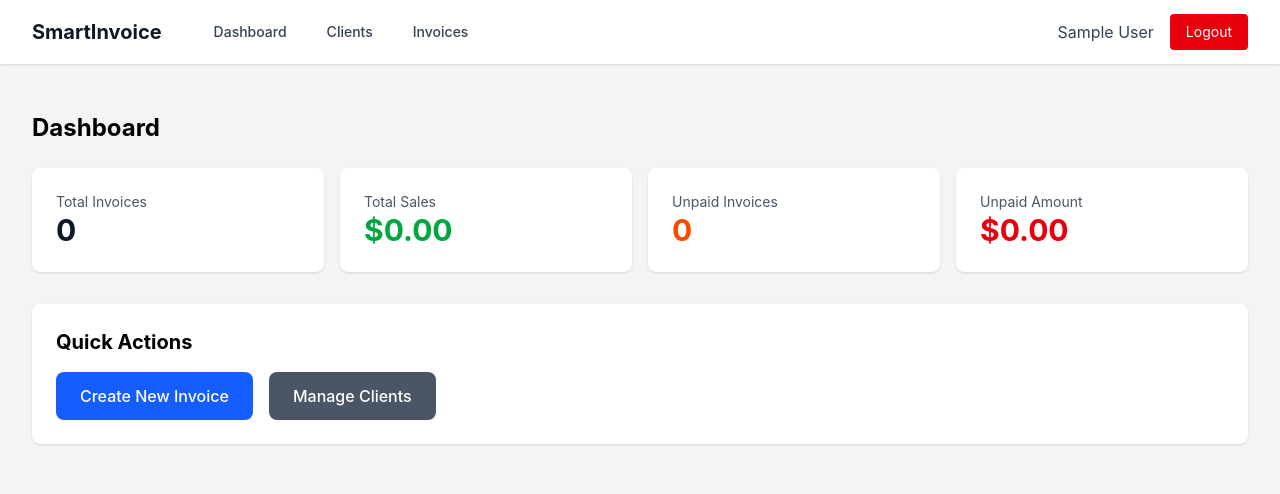
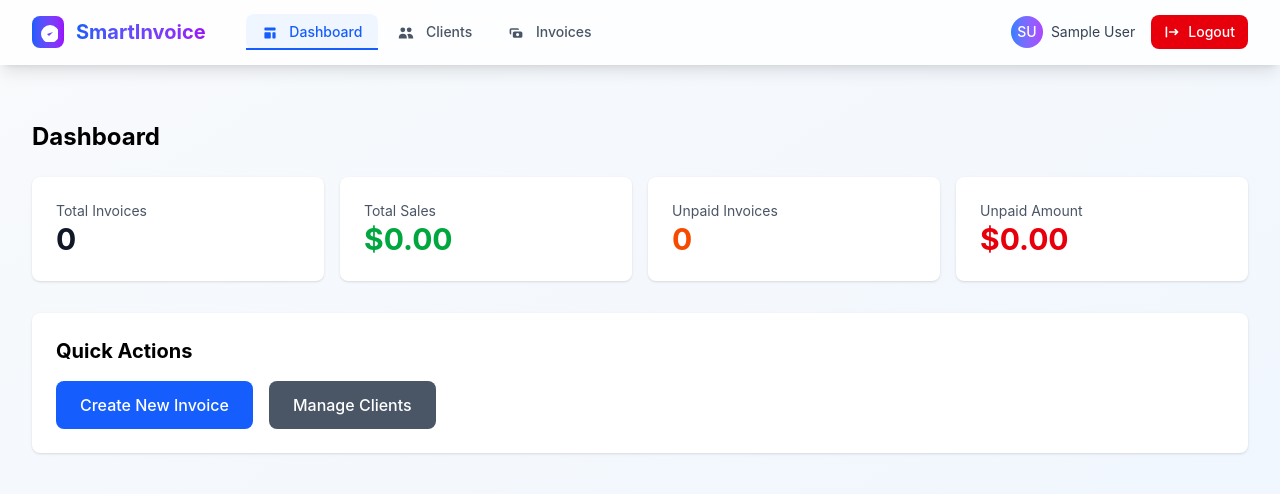
Before and after one commit to bells-solutions/smart-invoice, a Vue app in the folder frontend/: page /dashboard in a window 1280 px wide. Shown: the top 494 px of the page. Built offline with nearby package versions, Linux system fonts and the light colour scheme; no server answers; sample sign-in values are in the browser's storage.

Commit message:
Enhance layout design with modern navigation bar and user menu

```diff
--- a/frontend/src/components/Layout.vue
+++ b/frontend/src/components/Layout.vue
@@ -1,40 +1,135 @@
 <template>
-  <div class="min-h-screen bg-gray-100">
-    <nav class="bg-white shadow-sm">
+  <div class="min-h-screen bg-gradient-to-br from-slate-50 to-blue-50">
+    <!-- Modern Navigation Bar -->
+    <nav
+      class="bg-white/80 backdrop-blur-md shadow-lg border-b border-white/20 sticky top-0 z-50"
+    >
       <div class="max-w-7xl mx-auto px-4 sm:px-6 lg:px-8">
         <div class="flex justify-between h-16">
           <div class="flex items-center">
-            <h1 class="text-xl font-bold text-gray-900">SmartInvoice</h1>
-            <div class="ml-10 flex space-x-4">
+            <!-- Enhanced Logo/Brand -->
+            <div class="flex items-center space-x-3">
+              <div
+                class="w-8 h-8 bg-gradient-to-r from-blue-600 to-purple-600 rounded-lg flex items-center justify-center"
+              >
+                <svg
+                  class="w-5 h-5 text-white"
+                  fill="currentColor"
+                  viewBox="0 0 20 20"
+                >
+                  <path d="M9 12l2 2 4-4m6 2a9 9 0 11-18 0 9 9 0 0118 0z" />
+                </svg>
+              </div>
+              <h1
+                class="text-xl font-bold bg-gradient-to-r from-blue-600 to-purple-600 bg-clip-text text-transparent"
+              >
+                SmartInvoice
+              </h1>
+            </div>
+
+            <!-- Navigation Links -->
+            <div class="ml-10 flex space-x-1">
               <router-link
                 to="/dashboard"
-                class="text-gray-700 hover:text-gray-900 px-3 py-2 rounded-md text-sm font-medium"
+                class="relative px-4 py-2 rounded-lg text-sm font-medium transition-all duration-200 hover:bg-blue-50 hover:text-blue-600 group"
+                :class="{
+                  'text-blue-600 bg-blue-50': $route.path === '/dashboard',
+                  'text-gray-600': $route.path !== '/dashboard',
+                }"
               >
+                <svg
+                  class="w-4 h-4 inline mr-2"
+                  fill="currentColor"
+                  viewBox="0 0 20 20"
+                >
+                  <path
+                    d="M3 4a1 1 0 011-1h12a1 1 0 011 1v2a1 1 0 01-1 1H4a1 1 0 01-1-1V4zM3 10a1 1 0 011-1h6a1 1 0 011 1v6a1 1 0 01-1 1H4a1 1 0 01-1-1v-6zM14 9a1 1 0 00-1 1v6a1 1 0 001 1h2a1 1 0 001-1v-6a1 1 0 00-1-1h-2z"
+                  />
+                </svg>
                 Dashboard
+                <div
+                  class="absolute bottom-0 left-0 w-full h-0.5 bg-blue-600 scale-x-0 group-hover:scale-x-100 transition-transform duration-200"
+                  :class="{ 'scale-x-100': $route.path === '/dashboard' }"
+                ></div>
               </router-link>
+
               <router-link
                 to="/clients"
-                class="text-gray-700 hover:text-gray-900 px-3 py-2 rounded-md text-sm font-medium"
+                class="relative px-4 py-2 rounded-lg text-sm font-medium transition-all duration-200 hover:bg-blue-50 hover:text-blue-600 group"
+                :class="{
+                  'text-blue-600 bg-blue-50': $route.path === '/clients',
+                  'text-gray-600': $route.path !== '/clients',
+                }"
               >
+                <svg
+                  class="w-4 h-4 inline mr-2"
+                  fill="currentColor"
+                  viewBox="0 0 20 20"
+                >
+                  <path
+                    d="M9 6a3 3 0 11-6 0 3 3 0 016 0zM17 6a3 3 0 11-6 0 3 3 0 016 0zM12.93 17c.046-.327.07-.66.07-1a6.97 6.97 0 00-1.5-4.33A5 5 0 0119 16v1h-6.07zM6 11a5 5 0 015 5v1H1v-1a5 5 0 015-5z"
+                  />
+                </svg>
                 Clients
+                <div
+                  class="absolute bottom-0 left-0 w-full h-0.5 bg-blue-600 scale-x-0 group-hover:scale-x-100 transition-transform duration-200"
+                  :class="{ 'scale-x-100': $route.path === '/clients' }"
+                ></div>
               </router-link>
+
               <router-link
                 to="/invoices"
-                class="text-gray-700 hover:text-gray-900 px-3 py-2 rounded-md text-sm font-medium"
+                class="relative px-4 py-2 rounded-lg text-sm font-medium transition-all duration-200 hover:bg-blue-50 hover:text-blue-600 group"
+                :class="{
+                  'text-blue-600 bg-blue-50': $route.path === '/invoices',
+                  'text-gray-600': $route.path !== '/invoices',
+                }"
               >
+                <svg
+                  class="w-4 h-4 inline mr-2"
+                  fill="currentColor"
+                  viewBox="0 0 20 20"
+                >
+                  <path
+                    fill-rule="evenodd"
+                    d="M4 4a2 2 0 00-2 2v4a2 2 0 002 2V6h10a2 2 0 00-2-2H4zm2 6a2 2 0 012-2h8a2 2 0 012 2v4a2 2 0 01-2 2H8a2 2 0 01-2-2v-4zm6 4a2 2 0 100-4 2 2 0 000 4z"
+                    clip-rule="evenodd"
+                  />
+                </svg>
                 Invoices
+                <div
+                  class="absolute bottom-0 left-0 w-full h-0.5 bg-blue-600 scale-x-0 group-hover:scale-x-100 transition-transform duration-200"
+                  :class="{ 'scale-x-100': $route.path === '/invoices' }"
+                ></div>
               </router-link>
             </div>
           </div>
-          <div class="flex items-center">
-            <span class="text-gray-700 mr-4"
-              >{{ authStore.user?.firstName }}
-              {{ authStore.user?.lastName }}
-            </span>
+
+          <!-- User Menu -->
+          <div class="flex items-center space-x-4">
+            <div class="flex items-center space-x-2 text-sm text-gray-700">
+              <div
+                class="w-8 h-8 bg-gradient-to-r from-blue-500 to-purple-500 rounded-full flex items-center justify-center text-white font-medium"
+              >
+                {{ authStore.user?.firstName?.[0]
+                }}{{ authStore.user?.lastName?.[0] }}
+              </div>
+              <span class="hidden sm:block"
+                >{{ authStore.user?.firstName }}
+                {{ authStore.user?.lastName }}</span
+              >
+            </div>
             <button
               @click="handleLogout"
-              class="bg-red-600 hover:bg-red-700 text-white px-4 py-2 rounded text-sm"
+              class="inline-flex items-center px-3 py-2 border border-transparent text-sm leading-4 font-medium rounded-lg text-white bg-red-600 hover:bg-red-700 focus:outline-none focus:ring-2 focus:ring-offset-2 focus:ring-red-500 transition-colors duration-200"
             >
+              <svg class="w-4 h-4 mr-2" fill="currentColor" viewBox="0 0 20 20">
+                <path
+                  fill-rule="evenodd"
+                  d="M3 3a1 1 0 00-1 1v12a1 1 0 102 0V4a1 1 0 00-1-1zm10.293 9.293a1 1 0 001.414 1.414l3-3a1 1 0 000-1.414l-3-3a1 1 0 10-1.414 1.414L14.586 9H7a1 1 0 100 2h7.586l-1.293 1.293z"
+                  clip-rule="evenodd"
+                />
+              </svg>
               Logout
             </button>
           </div>
@@ -42,7 +137,8 @@
       </div>
     </nav>
 
-    <main class="max-w-7xl mx-auto py-6 sm:px-6 lg:px-8">
+    <!-- Main Content -->
+    <main class="max-w-7xl mx-auto py-8 sm:px-6 lg:px-8">
       <div class="px-4 py-6 sm:px-0">
         <slot />
       </div>
```
